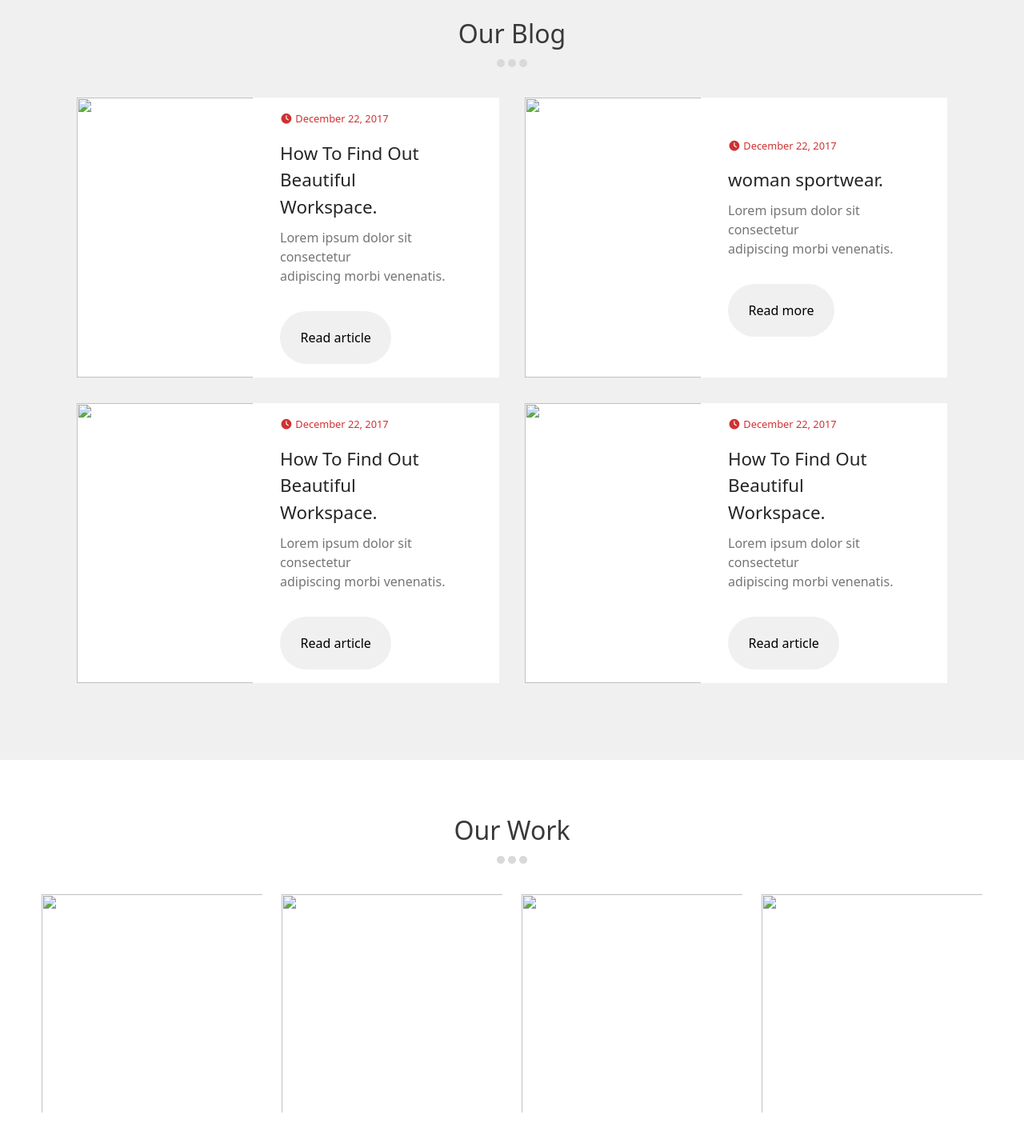
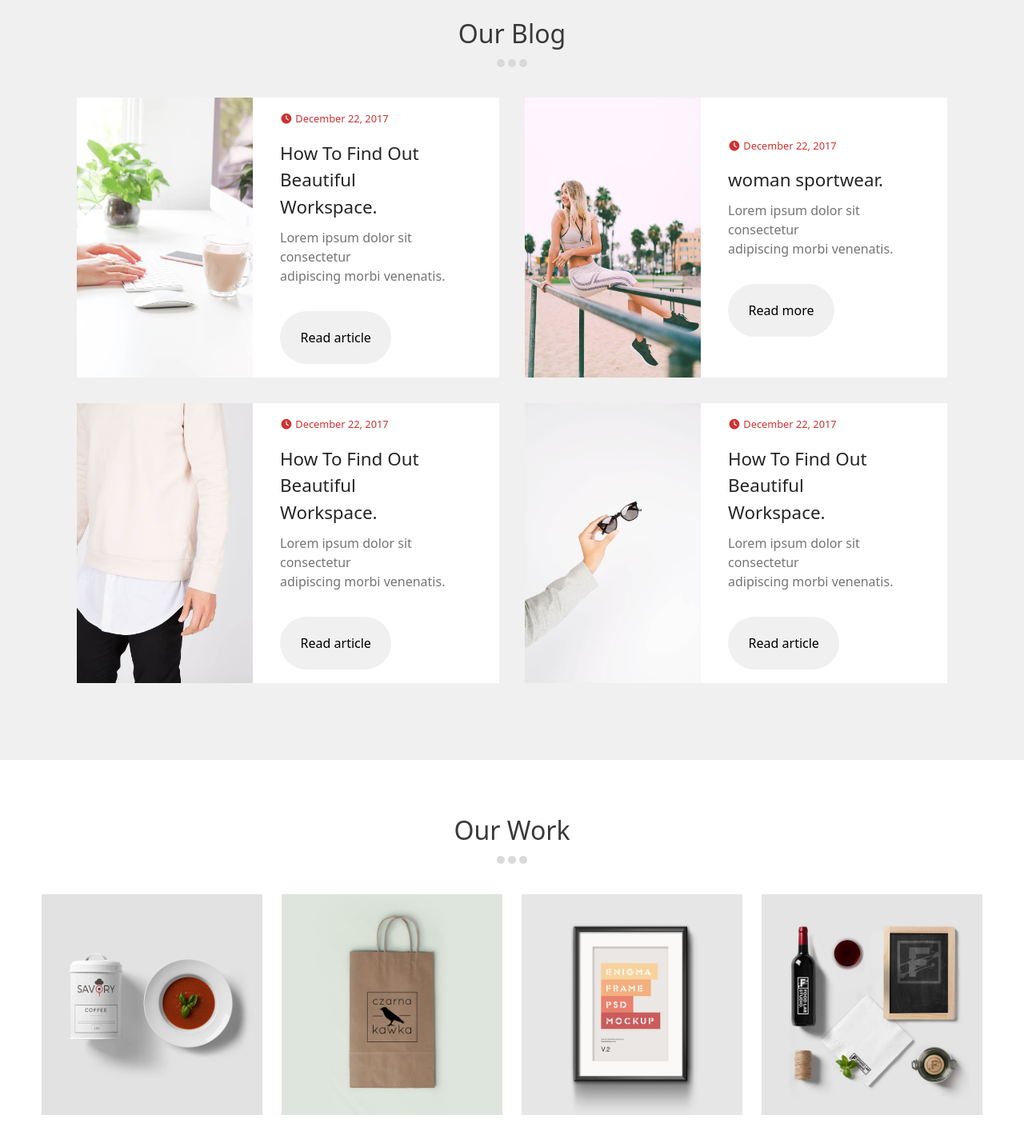
Before and after one commit to rananaveen688-prog/my-first-website, a plain HTML site: page index.html in a window 1280 px wide. Shown: the part 1180-2604 px from the top of the page at 80% size. Drawn offline with nearby package versions, Linux system fonts and the light colour scheme.

Commit message:
Update index.html

```diff
--- a/index.html
+++ b/index.html
@@ -96,7 +96,7 @@
                 <div class="col-md-5 media_blog">
                     <div class="row">
                         <div class="col-md-5 media_image">
-                            <img src="http://localhost:8080/first_html_with_css/images/blog-image1.jpg" height="350">
+                            <img src="images/blog-image1.jpg" height="350">
                         </div>
                         <div class="media_contents col-md-6">
                             <div class="clock_with_date_time">
@@ -115,7 +115,7 @@
                 <div class="col-md-5 media_blog">
                     <div class="row">
                         <div class="col-md-5 media_image">
-                            <img src="http://localhost:8080/first_html_with_css/images/blog-image2.jpg" height="350">
+                            <img src="images/blog-image2.jpg" height="350">
                         </div>
                         <div class="media_contents col-md-6">
                             <div class="clock_with_date_time">
@@ -136,7 +136,7 @@
                 <div class="col-md-5 media_blog">
                     <div class="row">
                         <div class="col-md-5 media_image">
-                            <img src="http://localhost:8080/first_html_with_css/images/blog-image3.jpg" height="350">
+                            <img src="images/blog-image3.jpg" height="350">
                         </div>
                         <div class="media_contents col-md-6">
                             <div class="clock_with_date_time">
@@ -155,7 +155,7 @@
                 <div class="col-md-5 media_blog">
                     <div class="row">
                         <div class="col-md-5 media_image">
-                            <img src="http://localhost:8080/first_html_with_css/images/blog-image4.jpg" height="350">
+                            <img src="images/blog-image4.jpg" height="350">
                         </div>
                         <div class="media_contents col-md-6">
                             <div class="clock_with_date_time">
@@ -181,10 +181,10 @@
                 <span></span>
             </div>
             <div class="row our_work_images">
-                <img src="http://localhost:8080/first_html_with_css/images/work-image1.jpg">
-                <img src="http://localhost:8080/first_html_with_css/images/work-image2.jpg">
-                <img src="http://localhost:8080/first_html_with_css/images/work-image3.jpg">
-                <img src="http://localhost:8080/first_html_with_css/images/work-image4.jpg">
+                <img src="images/work-image1.jpg">
+                <img src="images/work-image2.jpg">
+                <img src="images/work-image3.jpg">
+                <img src="images/work-image4.jpg">
             </div>
         </section>
 
```
